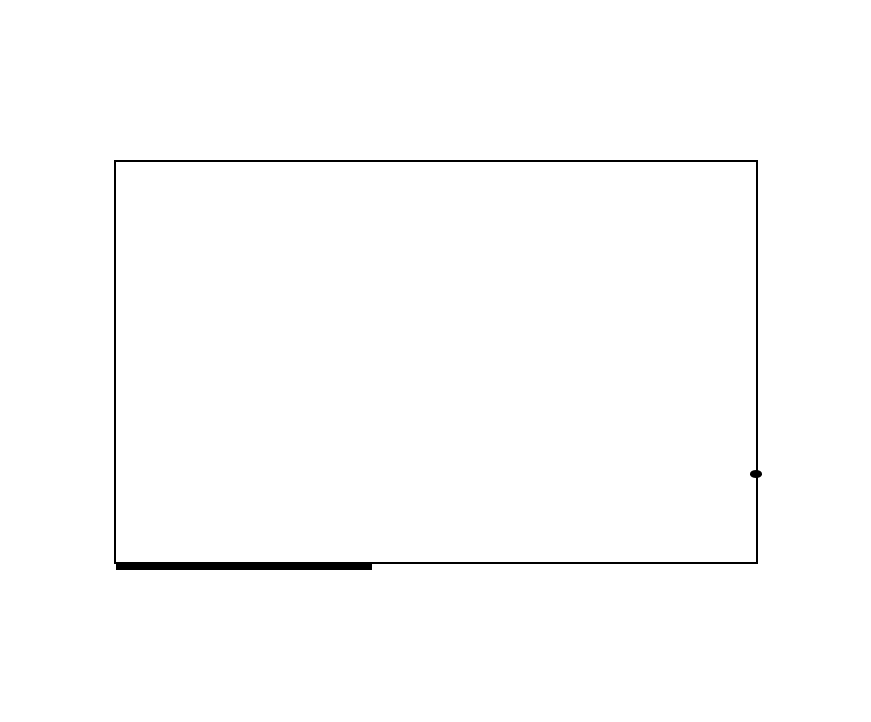
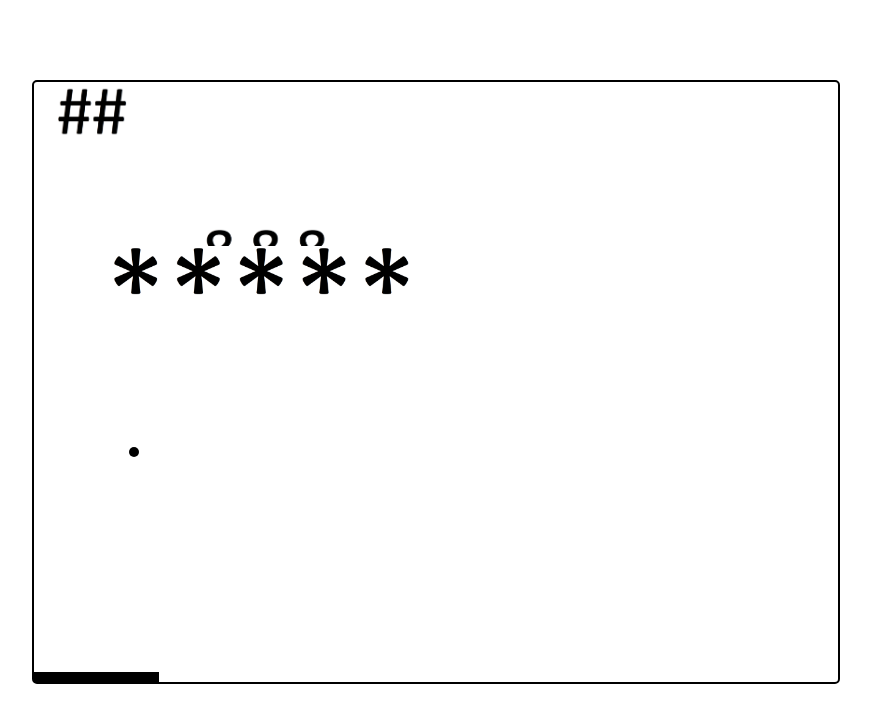
Before and after one commit to aponty/game_project, a plain HTML site: page index.html in a window 1280 px wide. Shown: the whole page, without its empty margins (204-1075 px from the left). Drawn offline with nearby package versions, Linux system fonts and the light colour scheme.

Commit message:
redone in px, added bricks, most of brick collision logic

```diff
--- a/main.js
+++ b/main.js
@@ -1,30 +1,42 @@
 console.log('linked')
+//TODO: menu. Pause. Final screen. Score keeping (local storage)
+//generate blocks and collision detection
+//acceleration with time?
+// help with cleaning up oscilation logic from  here http://isaacsukin.com/news/2015/01/detailed-explanation-javascript-game-loops-and-timing
+//and keypress object and controlling everthing in a gameLogic fn set to interval here- https://stackoverflow.com/questions/13538168/is-it-possible-to-make-jquery-keydown-respond-faster
 
-var gameFrame = document.querySelector('.gamewindow'),
-  paddle = document.querySelector('.paddle'),
-  paddleLeft = 0,
-  ball = document.querySelector('.ball'),
-  ballVertPos = 24,
-  ballVertVelocity = 1,
-  ballHorPos = 0,
-  ballHorVelocity = 1;
-
-//TODO: menu. Pause. Final screen. Score keeping (local storage)
-//generate blocks and collision detection (?) or go pong?
-//add spin to ball to erraticise it
-//need to add depending on paddle movement. How to track if it's moving left/rigth/still?
-//if keypress right and ball slope is towards it, multiply <1
-//if keypress right and ball slope is away from it, multiply > 1
-// etc for left
-//acceleration with time?
+var gameFrame = document.querySelector('.gamewindow');
+var paddle = document.querySelector('.paddle');
+var paddleLeft = 0;
+var ball = document.querySelector('.ball');
+var ballVertPos = 560;
+var ballVertVelocity = 5;
+var ballHorPos = 0;
+var ballHorVelocity = 5;
+var assets = [{
+    class: 'hash',
+    url: './assets/2hash.png',
+    width: 70
+  },
+  {
+    class: 'amp',
+    url: './assets/3amp.png',
+    width: 140
+  },
+  {
+    class: 'percent',
+    url: './assets/4percent.png',
+    width: 190
+  },
+  {
+    class: 'asterisk',
+    url: './assets/5asterisk.png',
+    width: 300
+  }
+];
+var keys = {}
 
 
-
-// help with cleaning up oscilation logic from  here http://isaacsukin.com/news/2015/01/detailed-explanation-javascript-game-loops-and-timing
-//and keypress object and controlling everthing in a gameLogic fn set to interval here- https://stackoverflow.com/questions/13538168/is-it-possible-to-make-jquery-keydown-respond-faster
-//make object of keys pressed that only persists while they're pressed. If it's there when setInterval runs, it'll be executed.
-//I really like seting the value = true. clever, nice and clean conditionals.
-var keys = {}
 document.addEventListener('keydown', addKey);
 document.addEventListener('keyup', removeKey)
 
@@ -36,75 +48,114 @@ function removeKey(x) {
   delete keys[x.which];
 }
 
-function moveLeft() {
+function movePaddleLeft() {
   if (keys[37] && paddleLeft > 0) {
-    paddleLeft -= 1;
-    paddle.style.left = paddleLeft + '%';
+    paddleLeft -= 5;
+    paddle.style.left = paddleLeft + 'px';
   };
 }
 
-function moveRight() {
-  if (keys[39] && paddleLeft <= 80) {
-    paddleLeft += 1;
-    paddle.style.left = paddleLeft + '%';
+function movePaddleRight() {
+  if (keys[39] && paddleLeft <= 675) {
+    paddleLeft += 5;
+    paddle.style.left = paddleLeft + 'px';
   };
 }
 
 function ballPaddleCollisionCheck() {
-  if (ballVertPos === 100) {
-    if (ballHorPos >= paddleLeft && ballHorPos <= paddleLeft + 40) {
-      console.log('collision! calling spinCheck')
+  if (ballVertPos >= 583) {
+    if (ballHorPos >= paddleLeft && ballHorPos <= paddleLeft + 125) {
       spinCheck();
     }
   }
 }
 
 function spinCheck() {
-  var z = Math.sqrt((Math.pow(ballHorVelocity, 2) + Math.pow(ballVertVelocity, 2) - Math.pow(.75 * ballVertVelocity, 2))/Math.pow(ballHorVelocity, 2))
-  var m = Math.sqrt((Math.pow(ballVertVelocity, 2) + Math.pow(ballHorVelocity, 2) - Math.pow(.75 * ballHorVelocity, 2))/Math.pow(ballVertVelocity, 2))
+  var z = Math.sqrt((Math.pow(ballHorVelocity, 2) + Math.pow(ballVertVelocity, 2) - Math.pow(.75 * ballVertVelocity, 2)) / Math.pow(ballHorVelocity, 2))
+  var m = Math.sqrt((Math.pow(ballVertVelocity, 2) + Math.pow(ballHorVelocity, 2) - Math.pow(.75 * ballHorVelocity, 2)) / Math.pow(ballVertVelocity, 2))
 
   // add an if not on right edge condition or if not on left edge spin
   if (keys[39] && ballHorVelocity > 0) {
     ballVertVelocity *= .75
     ballHorVelocity *= z
-    console.log('spin flat')
+    console.log('spun flat')
   }
   if (keys[39] && ballHorVelocity < 0) {
     ballVertVelocity *= m
     ballHorVelocity *= .75
-    console.log('spin up')
+    console.log('spun up')
   }
   if (keys[37] && ballHorVelocity > 0) {
     ballVertVelocity *= m
     ballHorVelocity *= .75
-    console.log('spin up')
+    console.log('spun up')
   }
   if (keys[37] && ballHorVelocity < 0) {
     ballVertVelocity *= .75
     ballHorVelocity *= z
-    console.log('spin flat')
+    console.log('spun flat')
   }
 }
 
-function oscilateBall() {
-  ball.style.left = ballHorPos + '%';
-  ball.style.top = ballVertPos + '%';
+function moveAndBounceBall() {
+  ball.style.left = ballHorPos + 'px';
+  ball.style.top = ballVertPos + 'px';
   ballHorPos += ballHorVelocity;
   ballVertPos += ballVertVelocity;
-  if (ballHorPos >= 100 || ballHorPos <= 0) {
+  if (ballHorPos <= 0 || ballHorPos >= 794) {  // horizontal
     ballHorVelocity = -ballHorVelocity;
   };
-  if (ballVertPos >= 100 || ballVertPos <= 0) {
+  if (ballVertPos <= 0 || ballVertPos >= 583) { //vertical
     ballVertVelocity = -ballVertVelocity;
+
   };
 }
 
+
+//TODO need to get left + length from array/classname somehow. Then need to add horizontal bounce off the sides. (should be easier)
+function ballBrickCollisionCheck() {
+  document.querySelectorAll('.brick').forEach(x => {
+    var top = parseFloat(x.style.top.split('px')[0])
+    var left = parseFloat(x.style.left.split('px')[0])
+    var right = ''; //something with x.classList[1] and an object
+    if (ballVertPos <= (top + 50) && ballVertPos >= top && ballHorPos >= left && ballHorPos <= left + 200 ) {
+      x.parentNode.removeChild(x);
+      ballVertVelocity = -ballVertVelocity;
+    }
+  })
+}
+
 function gameLoop() {
-  moveLeft();
-  moveRight();
-  oscilateBall();
+  movePaddleLeft();
+  movePaddleRight();
+  moveAndBounceBall();
   ballPaddleCollisionCheck();
+  ballBrickCollisionCheck();
   requestAnimationFrame(gameLoop);
 }
 
 requestAnimationFrame(gameLoop);
+
+
+
+function setBoard() {
+  assets.forEach((x, i) => { //change to some counter that 10x (can increment by level) goes and pulls random index from array
+    var brick = document.createElement('div');
+    brick.setAttribute('class', `brick ${assets[i].class}`);
+    brick.style.backgroundImage = 'url("' + assets[i].url + '")';
+    brick.style.top = Math.random() * 300 + 'px';
+    brick.style.left = Math.random() * (500 - assets[i].width) + 'px';
+    gameFrame.appendChild(brick);
+  })
+}
+setBoard();
+
+
+
+
+
+
+
+
+
+//
--- a/style.css
+++ b/style.css
@@ -3,30 +3,53 @@ body {
 }
 
 .gamewindow {
-  height: 50vh;
-  width: 50vw;
-  margin: 20vh auto;
+  height: 600px;
+  width: 800px;
+  margin: 10vh auto;
   background-color: white;
   position: relative;
   border: 2px solid black;
-  /*border-radius: 5px;*/
+  padding-right: 4px;
+  border-radius: 5px;
 }
 
 .paddle {
+  position: absolute;
   background-color: black;
-  height: 2%;
-  width: 40%;
-  position: absolute;
-  top: 100%;
-  left: 0%;
+  height: 10px;
+  width: 125px;
+  top: 590px;
+  left: 0;
 }
 
 .ball {
   background-color: black;
-  height: 2%;
-  width: 2%;
-  border-radius: 100%;
+  height: 10px;
+  width: 10px;
+  border-radius: 50%;
   position: absolute;
-  top: 50%;
-  left: 0%;
+  top: 560px;
+  left: 0;
 }
+
+.brick {
+  height: 50px;
+  background-size: cover;
+  position: absolute;
+  top: 0;
+  left: 0;
+}
+
+.asterisk {
+  width: 300px;
+}
+
+.percent {
+  width: 190px;
+}
+.amp {
+  width: 140px;
+}
+.hash {
+  width: 70px;
+}
```
Also changed, not shown: index.html (+0 -3 lines), assets/2hash.png (added), assets/3amp.png (added), assets/4percent.png (added), assets/5asterisk.png (added), assets/boss.png (added).
